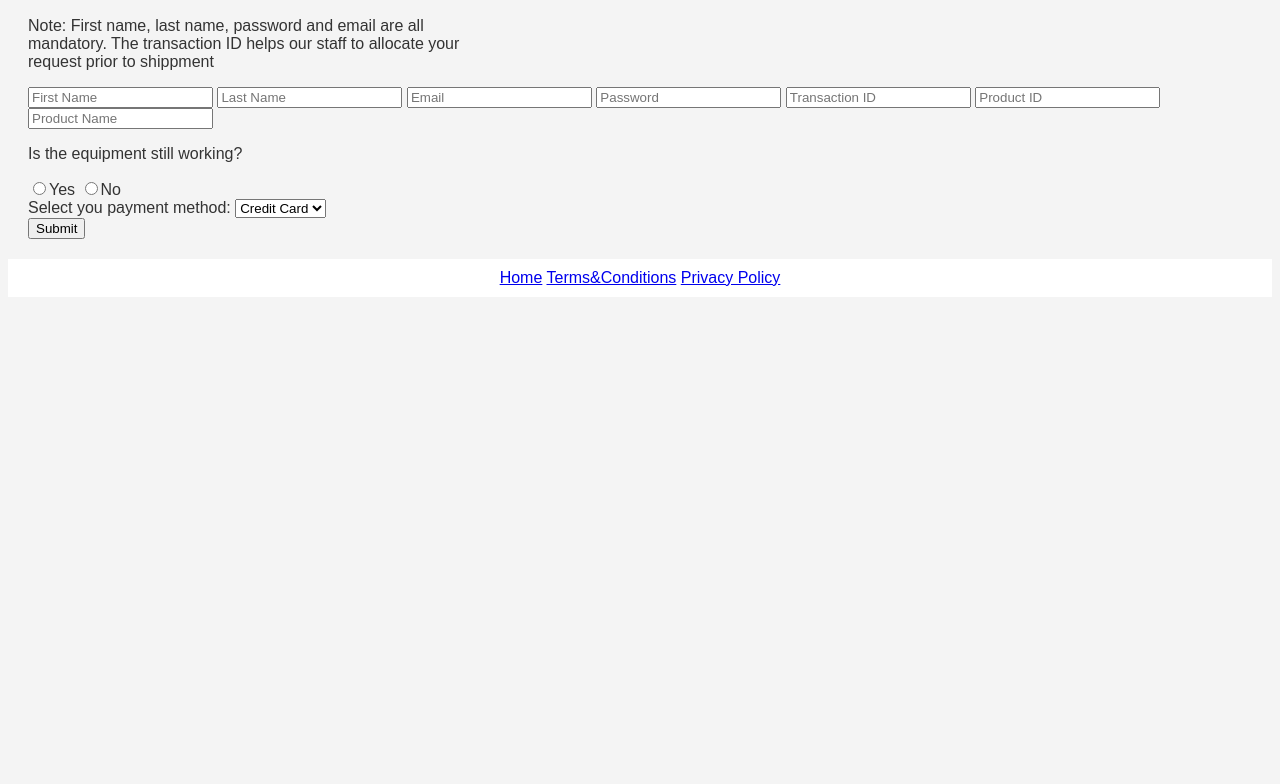
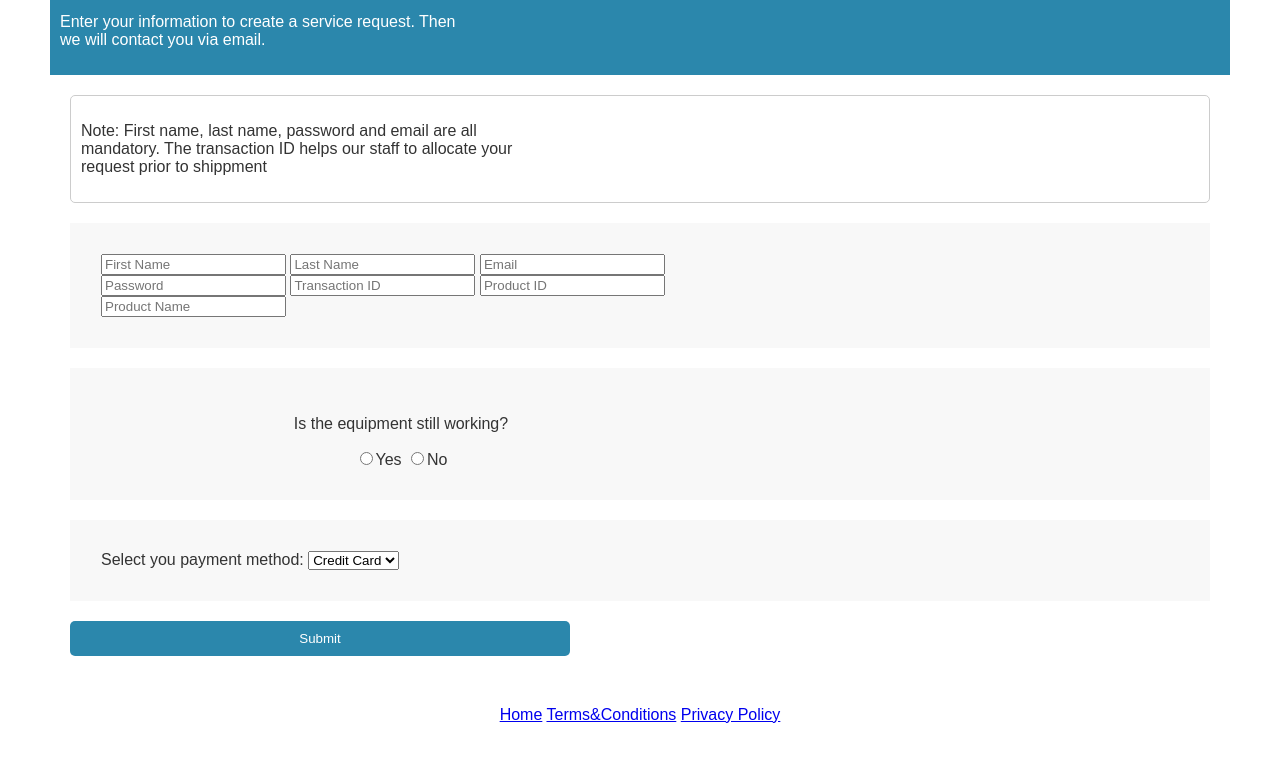
Before and after one commit to Steven5204/Web, a plain HTML site: page index.html in a window 1280 px wide. Shown: the part 163-947 px from the top of the page. Before the commit the page ends 800 px from the top, so only its background shows below. Drawn offline with Linux system fonts and the light colour scheme.

Commit message:
updating css

```diff
--- a/styles.css
+++ b/styles.css
@@ -1,18 +1,53 @@
 body {
     font-family:'Arial', sans-serif;
-    background-color: #f4f4f4;
+    margin: 50px;
+    padding: 0px;
+    display:flex;
+    flex-direction:column;
+    justify-content:center;
+    min-height:10vh;
+    background-color: #fff;
     color: #333;
+
+}
+form {
+    width:600px;
+    padding:20px;
+    border:1px solid #0000;
+    border-radius:5px;
+    justify-items: center;
 }
 
 header {
     background-color: #305A72;
     color: #E6F8FC;
     padding: 10px;
-    text-align: center;
+    text-align:center;
+
+}
+
+nav {
+    background-color: #2B87AC;
+    color: #fff;
+    padding: 10px;
+    text-align: left;
 }
 
 main {
     margin: 20px;
+}
+
+section {
+    margin-bottom: 20px;
+    justify-content: center;
+
+}
+
+article {
+    border: 1px solid #ccc;
+    border-radius: 5px;
+    padding: 10px;
+    margin-bottom: 10px;
 }
 
 footer {
@@ -21,3 +56,19 @@ footer {
     padding: 10px;
     text-align: center;
 }
+
+div {
+    background-color: #f8f8f8;
+    padding: 10px;
+    margin-bottom: 10px;
+}
+button{
+    background-color:#2B87AC;
+    color:#fff;
+    padding:10px;
+    border:none;
+    border-radius:5px;
+    cursor:pointer;
+    width:500px;
+    justify-content:center;
+}
```
